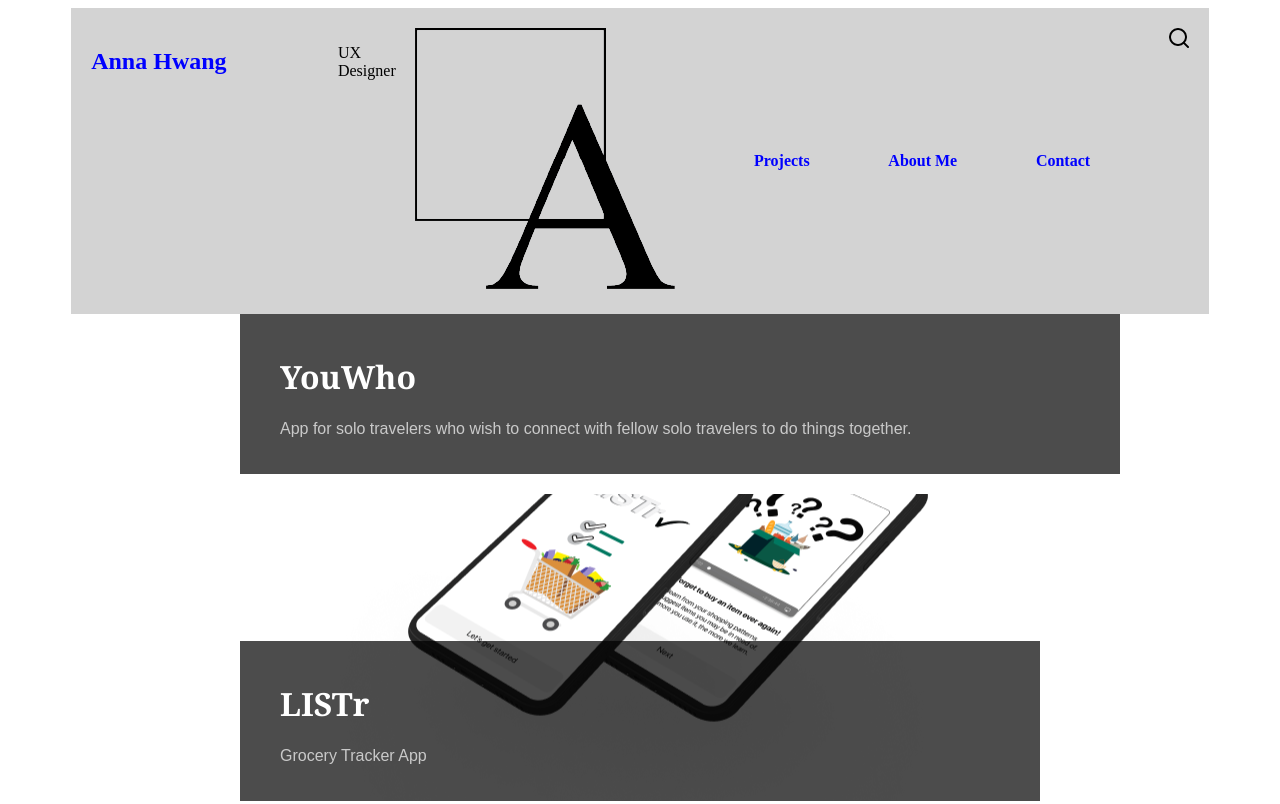
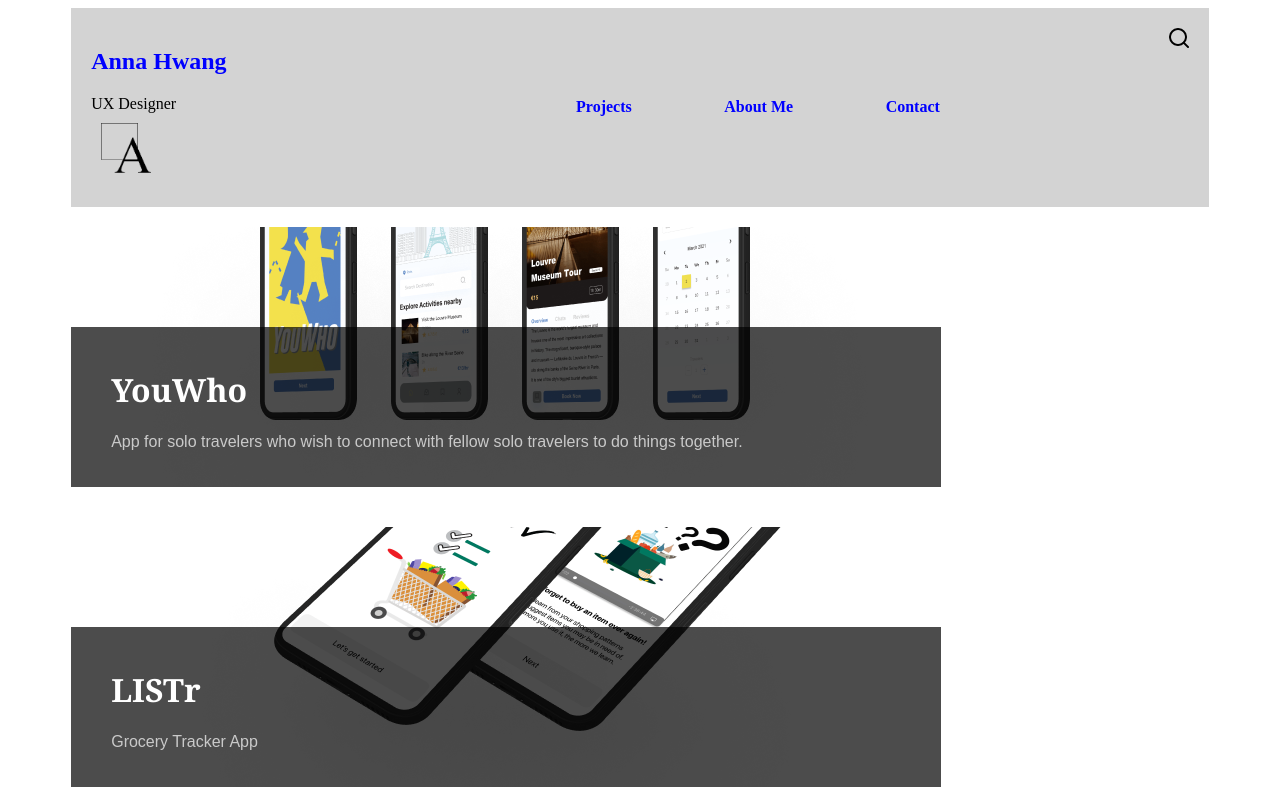
Before and after one commit to annahwang-uxui/UX_UI_HW_17, a plain HTML site: page index.html in a window 1280 px wide. Shown: the top 804 px of the page. Drawn offline with Linux system fonts and the light colour scheme.

Commit message:
Layout
fixed nav bar layout
fixed YouWho picture and layout

```diff
--- a/index.html
+++ b/index.html
@@ -1,17 +1,22 @@
 <!DOCTYPE html>
+
 <head>
     <title>Anna Hwang - UI/UX designer</title>
     <link rel="stylesheet" type="text/css" href="style.css">
 </head>
+
 <body>
 
     <!-- Nav HTML -->
     <nav id="navBar">
+        <div id="profile">
             <h1>Anna Hwang</h1>
-            <p>UX Designer</p>
+            <div>UX Designer</div>
             <div class="logo">
-            <img src="images/logo.png" alt="">
+                <img id="alogo" src="images/logo.png" alt="">
             </div>
+        </div>
+
         <div id="navigation">
             <p class="highlight">Projects</p>
             <p>About Me</p>
@@ -25,7 +30,7 @@
 
     <!-- Column Layout -->
     <div class="column">
-            <div class="projec1">
+        <div class="project1">
             <div class="text">
                 <h1>YouWho</h1>
                 <p>App for solo travelers who wish to connect with fellow solo travelers to do things together.</p>
@@ -59,4 +64,5 @@
         <a href="#" class="ig">Instagram</a>
     </div>
 </body>
+
 </html>
--- a/style.css
+++ b/style.css
@@ -1,7 +1,6 @@
 /* Navigation styles */
 #logo {
     background: white;
-    height: 30px;
 }
 
 #navBar {
@@ -10,11 +9,22 @@
     margin: 0px 5%;
     background-color: lightgray;
     padding: 20px;
+    justify-content: space-between;
+}
+
+#alogo {
+    height: 50px;
+    margin: 10px;
+}
+#profile {
+    display: flex;
+    flex-direction: column;
+    width: 20vw;
 }
 
 #navBar h1 {
     color: blue;
-    width: 25%;
+    width: 100%;
     font-weight: bold;
 }
 
@@ -37,14 +47,14 @@
 .column {
     display: flex;
     height: 1200px;
-    width: 800px;
+    width: 967px;
     flex-direction: column;
-    margin: 0 auto;
+    margin: 0 5%;
 }
 
 .project1, .project2, .project3, .project4 {
     height: 100%;
-    width: 100%;
+    width: 90%;
     display: flex;
     align-items: flex-end;
     margin-bottom: 20px;
```
Lines whose indentation alone changed are shown as unchanged.
